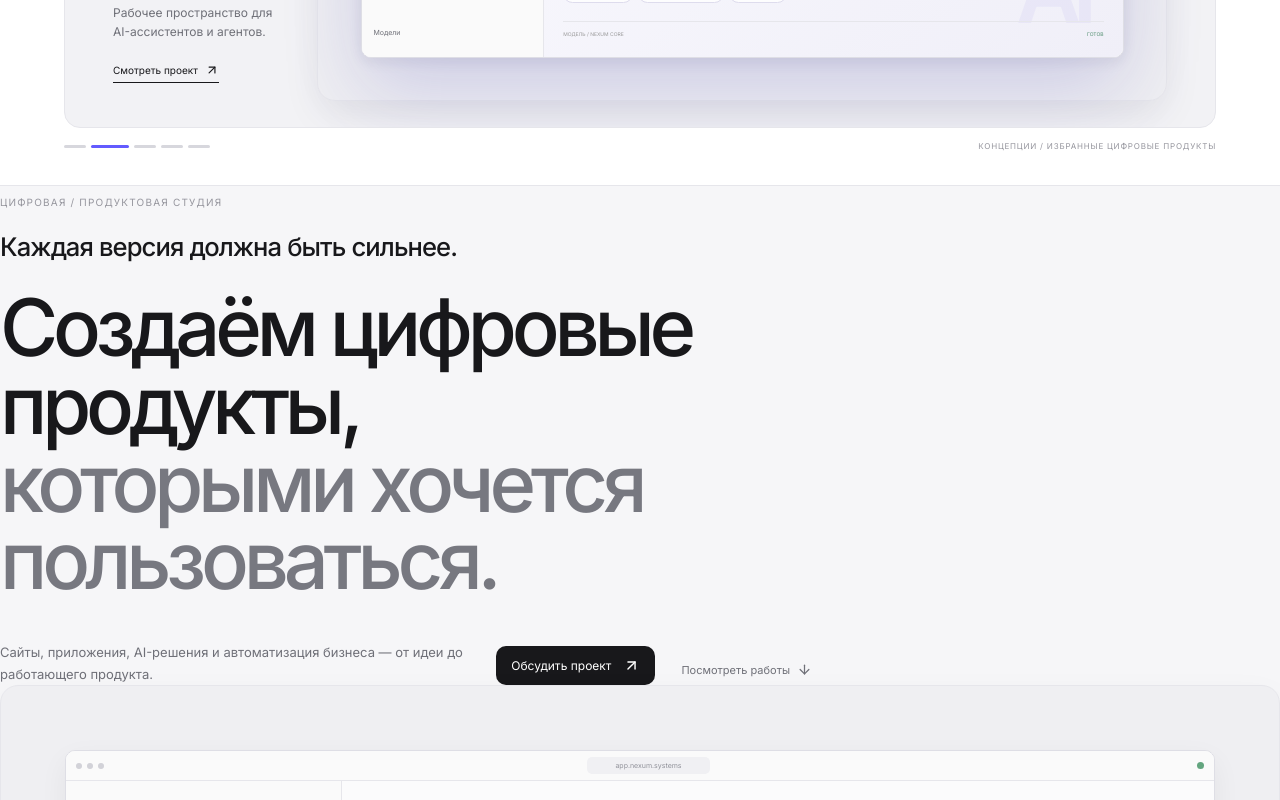
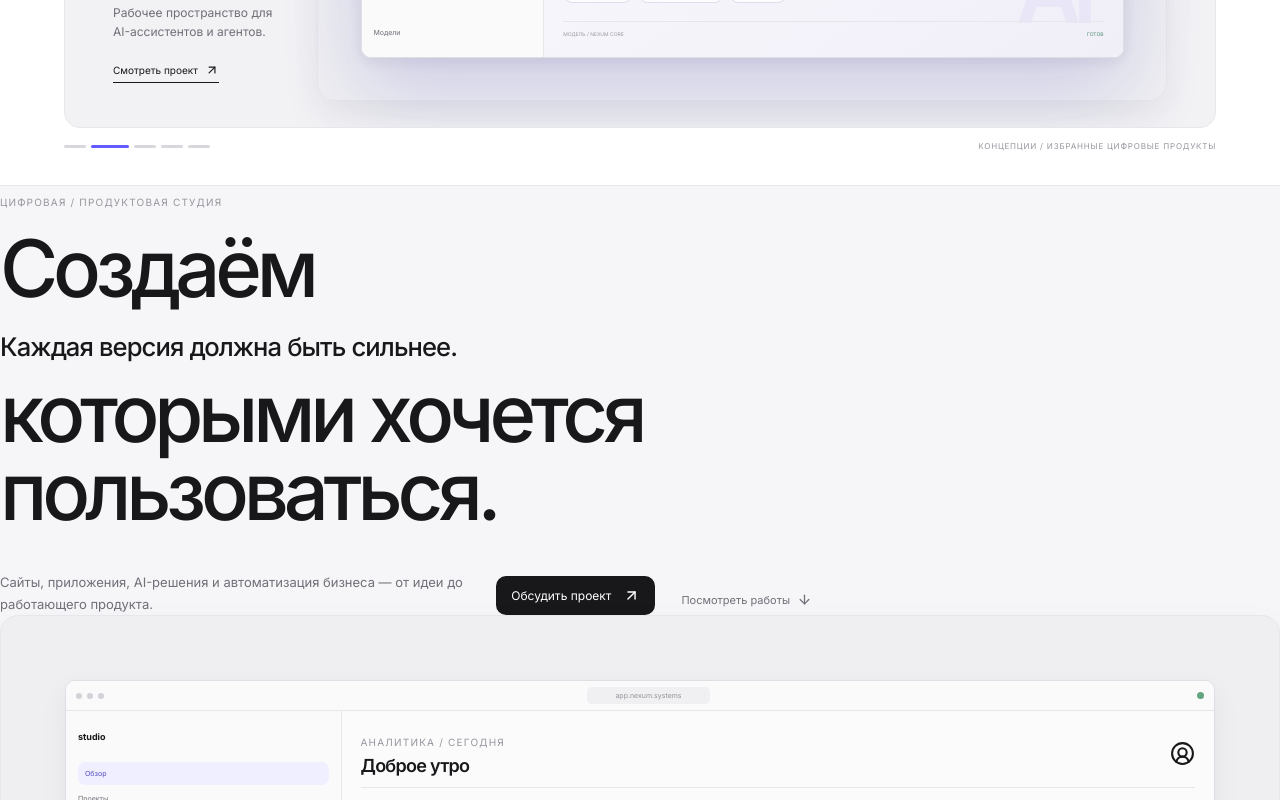
Before and after one commit to borzenkoofficial-lab/Nexum_Digital_Agency, a React (Vite) app: page / in a window 1280 px wide. Shown: the part 648-1448 px from the top of the page. Built offline with nearby package versions, Linux system fonts and the light colour scheme.

Commit message:
Move animated product words into hero headline

```diff
--- a/src/App.tsx
+++ b/src/App.tsx
@@ -13,7 +13,7 @@ function App(){
  if(path.startsWith('#case/')) return <><Header language={language} onLanguageChange={setLanguage}/><CaseStudy id={path.split('/')[1]} language={language}/></>
  return <><Header language={language} onLanguageChange={setLanguage}/><main>
   <MarketplaceShowcase language={language}/>
-  <section className="hero" id="top"><div className="hero-copy"><p className="kicker">{ru?'ЦИФРОВАЯ / ПРОДУКТОВАЯ СТУДИЯ':'DIGITAL / PRODUCT STUDIO'}</p><AnimatedQuotes language={language}/><h1>{ru?'Создаём цифровые продукты,':'We create digital products,'}<br/><i>{ru?'которыми хочется пользоваться.':'people want to use.'}</i></h1><div className="hero-bottom"><p>{ru?'Сайты, приложения, AI-решения и автоматизация бизнеса — от идеи до работающего продукта.':'Websites, applications, AI solutions and business automation — from idea to a working product.'}</p><button className="primary" onClick={()=>scroll('#contact')}>{ru?'Обсудить проект':'Start a project'} <ArrowUpRight size={17}/></button><button className="text-btn" onClick={()=>scroll('#work')}>{ru?'Посмотреть работы':'View our work'} <ArrowDown size={15}/></button></div></div><div className="hero-visual"><ProductMockup kind="dashboard" large language={language}/><span className="editorial-tag">{ru?'ИЗБРАННАЯ РАБОТА':'SELECTED WORK'}<br/><b>01 / 06</b></span></div></section>
+  <section className="hero" id="top"><div className="hero-copy"><p className="kicker">{ru?'ЦИФРОВАЯ / ПРОДУКТОВАЯ СТУДИЯ':'DIGITAL / PRODUCT STUDIO'}</p><h1>{ru?'Создаём ':'We create '}<AnimatedQuotes language={language}/><span className="hero-title-rest">{ru?'которыми хочется пользоваться.':'people want to use.'}</span></h1><div className="hero-bottom"><p>{ru?'Сайты, приложения, AI-решения и автоматизация бизнеса — от идеи до работающего продукта.':'Websites, applications, AI solutions and business automation — from idea to a working product.'}</p><button className="primary" onClick={()=>scroll('#contact')}>{ru?'Обсудить проект':'Start a project'} <ArrowUpRight size={17}/></button><button className="text-btn" onClick={()=>scroll('#work')}>{ru?'Посмотреть работы':'View our work'} <ArrowDown size={15}/></button></div></div><div className="hero-visual"><ProductMockup kind="dashboard" large language={language}/><span className="editorial-tag">{ru?'ИЗБРАННАЯ РАБОТА':'SELECTED WORK'}<br/><b>01 / 06</b></span></div></section>
   <section className="manifesto"><div className="manifesto-mark">N.</div><div><p>{ru?'Мы не собираем сайты по шаблону.':'We do not build websites from templates.'}</p><h2>{ru?'Мы проектируем цифровые продукты вокруг людей, задач и результата.':'We design digital products around people, problems and outcomes.'}</h2></div></section>
   <section id="services" className="section services"><SectionLabel n="01" label={ru?'УСЛУГИ':'SERVICES'}/><div className="section-intro"><h2>{ru?'Что мы создаём':'What we create'}</h2><p>{ru?'От первого экрана до сложной операционной системы бизнеса — одна команда для продукта целиком.':'From the first screen to a complex business operating system — one team for the whole product.'}</p></div><div className="service-list">{services.map(s=><article key={s.n} className="service-row"><span>{s.n}</span><h3>{ru?s.ruTitle:s.title}</h3><p>{ru?s.ruText:s.text}</p><ArrowUpRight/></article>)}</div></section>
   <section id="work" className="section work"><SectionLabel n="02" label={ru?'РАБОТЫ':'WORK'}/><div className="section-intro"><h2>{ru?'Избранные работы':'Selected work'}</h2><p>{ru?'Концепции и продуктовые системы, собранные вокруг реальных сценариев использования.':'Concepts and product systems built around real usage scenarios.'}</p></div><div className="work-grid">{works.map((w,i)=><WorkCard key={w.id} work={w} index={i} language={language}/>)}</div></section>
```
